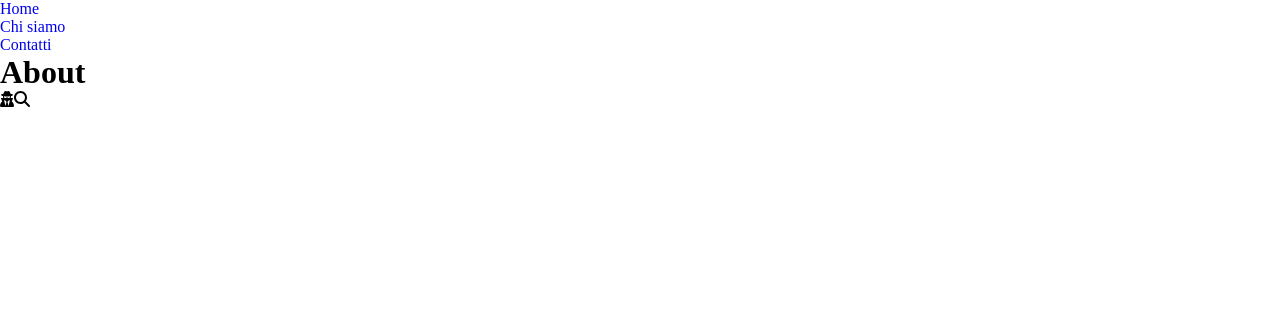
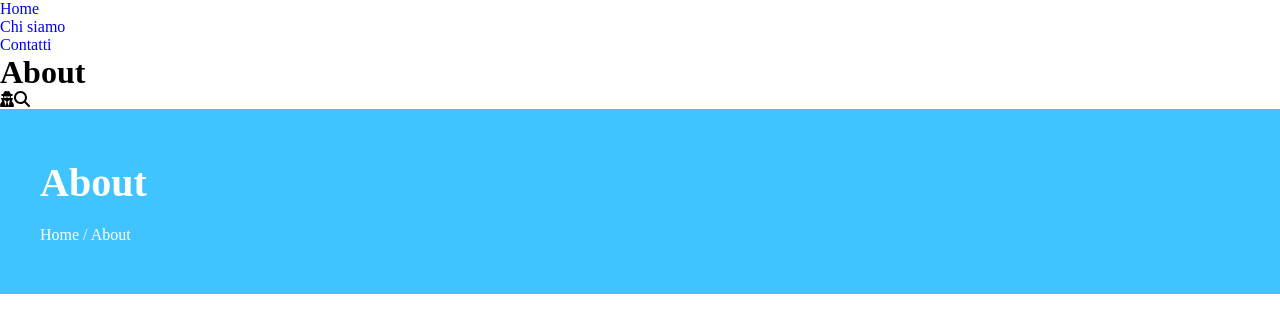
Before and after one commit to marcoceccarelli98/proj-html-vuejs, a Vue app: page /about in a window 1280 px wide. Shown: the top 332 px of the page. Built offline with nearby package versions, Linux system fonts and the light colour scheme.

Commit message:
[UPD] AboutPath component

```diff
--- /dev/null
+++ b/src/components/AboutPath.vue
@@ -0,0 +1,30 @@
+<script>
+export default {
+    name: "AboutPath"
+}
+</script>
+
+<template>
+    <div class="container">
+        <h2>About</h2>
+        <p>Home / About</p>
+    </div>
+</template>
+
+<style scoped lang="scss">
+@use "../styles/style.scss" as *;
+
+.container {
+    background-color: $primary-color;
+    color: white;
+}
+
+h2 {
+    font-size: 40px;
+    padding: 50px 0 0 40px;
+}
+
+p {
+    padding: 20px 0 50px 40px;
+}
+</style>
--- a/src/pages/AppAbout.vue
+++ b/src/pages/AppAbout.vue
@@ -1,9 +1,19 @@
-<script></script>
+<script>
+import AboutPath from "../components/AboutPath.vue"
+
+export default {
+  name: "AppAbout",
+  components: {
+    AboutPath
+  }
+}
+</script>
 
 <template>
   <h1>About</h1>
   <font-awesome-icon icon="fa-solid fa-user-secret" />
   <font-awesome-icon :icon="['fas', 'magnifying-glass']" />
+  <AboutPath />
 </template>
 
 <style scoped></style>
--- a/src/styles/style.scss
+++ b/src/styles/style.scss
@@ -1,3 +1,3 @@
 @use "./partials/reset.scss";
-@use "./partials/variables.scss" as *;
 @use "./partials/common.scss";
+@import "./partials/variables";
```
Also changed, not shown: src/styles/partials/variables.scss (line endings or trailing spaces).
